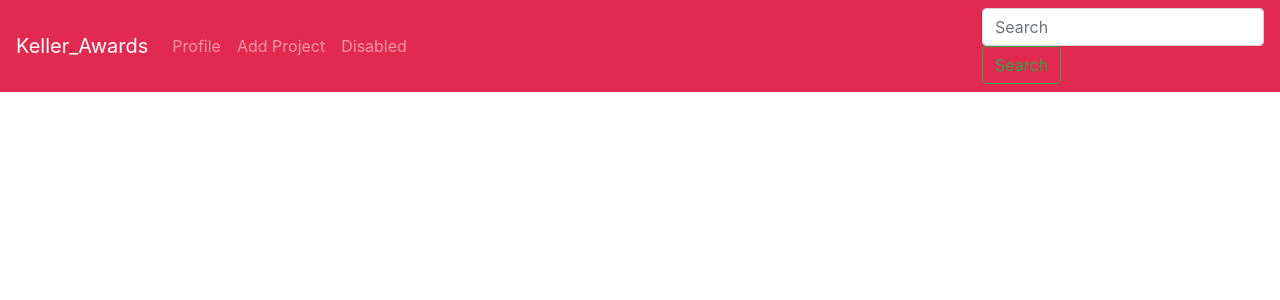
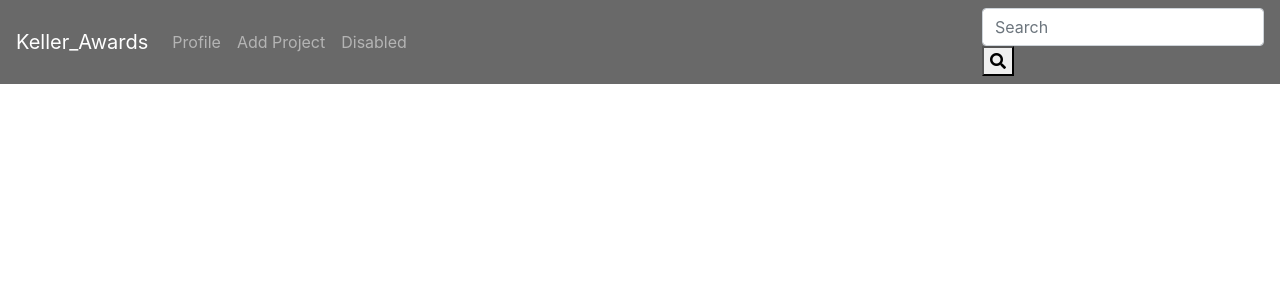
Before and after one commit to KellenNjoroge/keller-awards, a Django app: page / in a window 1280 px wide. Shown: the top 300 px of the page. Run offline with Django 3.2, Linux system fonts and the light colour scheme; data that the repository does not hold is empty; some libraries are stand-ins or nearby versions.

Commit message:
added search icon

```diff
--- a/awards/templates/navbar.html
+++ b/awards/templates/navbar.html
@@ -1,4 +1,9 @@
-<nav class="navbar navbar-expand-lg navbar-dark" style="background-color: #E2294F;">
+<!DOCTYPE html>
+<html>
+<head>
+    <link rel="stylesheet" href="https://use.fontawesome.com/releases/v5.3.1/css/all.css" integrity="sha384-mzrmE5qonljUremFsqc01SB46JvROS7bZs3IO2EmfFsd15uHvIt+Y8vEf7N7fWAU" crossorigin="anonymous">
+</head>
+  <nav class="navbar navbar-expand-lg navbar-dark" style="background-color: #696969;">
     <a class="navbar-brand" href="/">Keller_Awards</a>
     <button class="navbar-toggler" type="button" data-toggle="collapse" data-target="#navbarSupportedContent" aria-controls="navbarSupportedContent" aria-expanded="false" aria-label="Toggle navigation">
       <span class="navbar-toggler-icon"></span>
@@ -18,7 +23,10 @@
       </ul>
       <form class="search-section" action="{% url 'search' %}">
         <input class="form-control mr-sm-2" type="search" name = 'project' placeholder="Search" aria-label="Search">
-      <button class="btn btn-outline-success my-2 my-sm-0" type="submit">Search</button>
+        <button type="submit" id="searchsubmit" />
+             <span class="icon"><i class="fa fa-search"></i></span>
+        </button>
       </form>
     </div>
   </nav>
+</html>
```
Also changed, not shown: awards/static/favicon.ico. Lines whose indentation alone changed are shown as unchanged.
